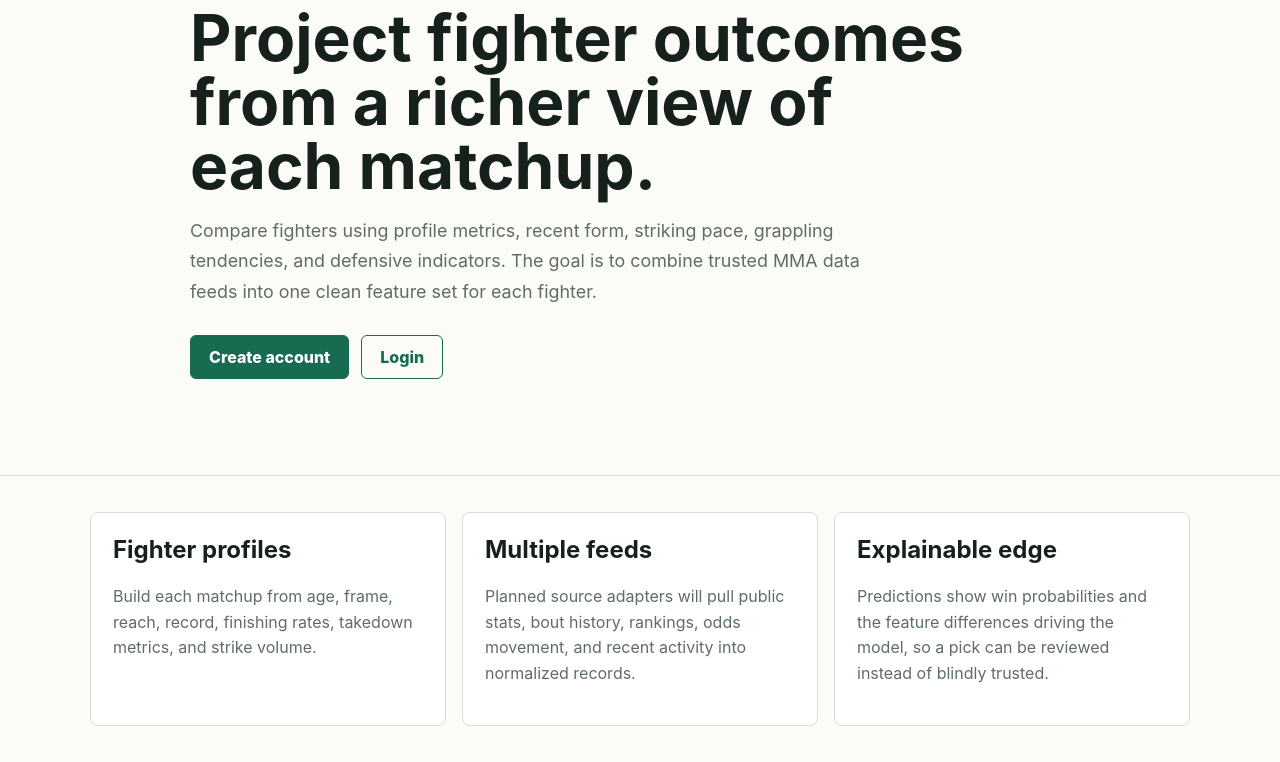
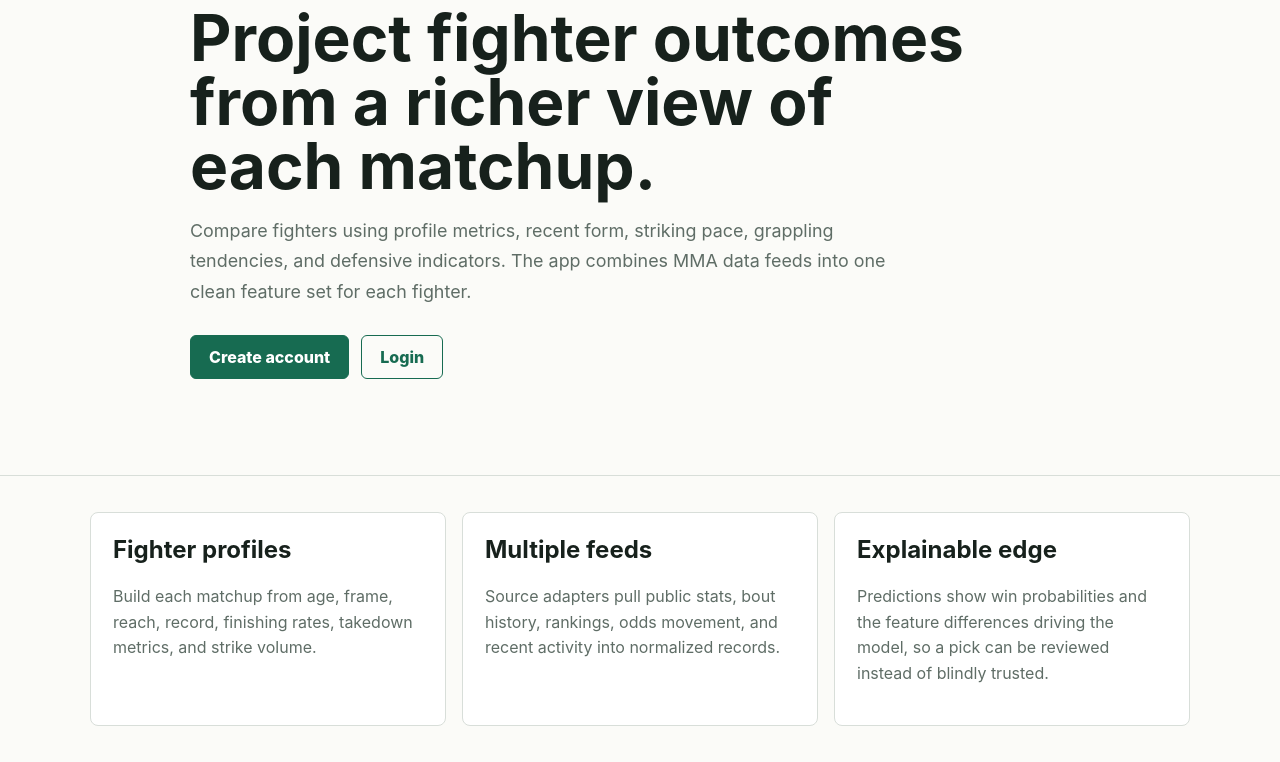
Before and after one commit to daverozee/mma-fight-predictor, a FastAPI app: page / in a window 1280 px wide. Shown: the part 192-954 px from the top of the page. Run offline with FastAPI, Linux system fonts and the light colour scheme.

Commit message:
Present data feeds as active app capability

```diff
--- a/app/templates/dashboard.html
+++ b/app/templates/dashboard.html
@@ -3,7 +3,7 @@
 <section class="page-head">
   <p class="eyebrow">Signed in as {{ user.email }}</p>
   <h1>Fight analysis dashboard</h1>
-  <p>Start from seeded fighter profiles now, then plug in fresher stats as data-feed adapters come online.</p>
+  <p>Start from seeded fighter profiles or use the normalized data-feed layer to keep matchup features current.</p>
   <div class="actions">
     <a class="button" href="/predict">Analyze matchup</a>
     <a class="button secondary" href="/fighters">Browse fighters</a>
@@ -17,7 +17,7 @@
     </article>
     <article>
       <h2>Data feeds</h2>
-      <p>The next ingestion layer should reconcile multiple existing MMA sites into sourced fighter, bout, event, ranking, and activity records.</p>
+      <p>The ingestion layer reconciles multiple existing MMA sites into sourced fighter, bout, event, ranking, and activity records.</p>
     </article>
   </div>
 </section>
--- a/app/templates/index.html
+++ b/app/templates/index.html
@@ -4,7 +4,7 @@
   <div>
     <p class="eyebrow">MMA matchup intelligence</p>
     <h1>Project fighter outcomes from a richer view of each matchup.</h1>
-    <p class="lede">Compare fighters using profile metrics, recent form, striking pace, grappling tendencies, and defensive indicators. The goal is to combine trusted MMA data feeds into one clean feature set for each fighter.</p>
+    <p class="lede">Compare fighters using profile metrics, recent form, striking pace, grappling tendencies, and defensive indicators. The app combines MMA data feeds into one clean feature set for each fighter.</p>
     <div class="actions">
       {% if user %}
         <a class="button" href="/predict">Analyze a fight</a>
@@ -23,7 +23,7 @@
     </article>
     <article>
       <h2>Multiple feeds</h2>
-      <p>Planned source adapters will pull public stats, bout history, rankings, odds movement, and recent activity into normalized records.</p>
+      <p>Source adapters pull public stats, bout history, rankings, odds movement, and recent activity into normalized records.</p>
     </article>
     <article>
       <h2>Explainable edge</h2>
```
Also changed, not shown: README.md.
